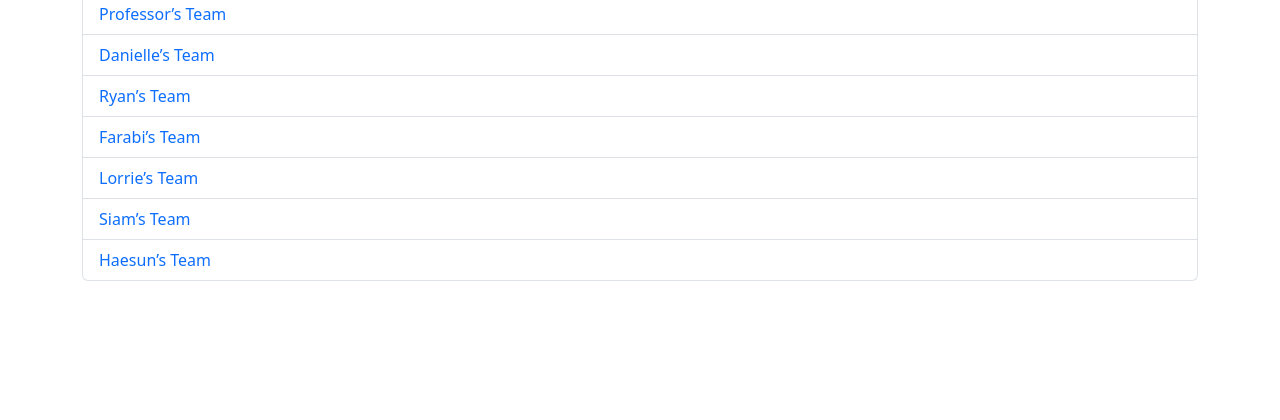
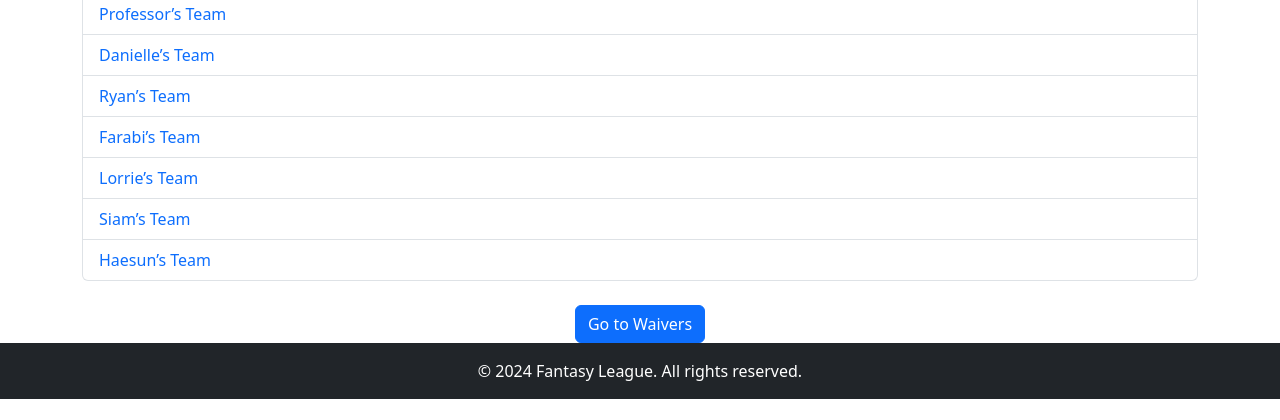
Before and after one commit to jonasdao808/fantasy_league, a Flask app: template templates/league.html in a window 1280 px wide. Shown: the part 380-800 px from the top of the page. Run offline with Flask 3, Linux system fonts and the light colour scheme; the template is opened without the code that fills it: values that come from a table or form of the project are taken from there, others are empty; data comes from the database, SQL or seed files in the repository; parts of the project's set-up code (start-up, migrations or seed data) failed here and were passed over.

Commit message:
Update league.html
added waiver button

```diff
--- a/templates/league.html
+++ b/templates/league.html
@@ -56,6 +56,16 @@
         {% endif %}
     </div>
 
+    <!-- Waiver Button at the Bottom -->
+    <div class="container mt-4 text-center">
+        <a href="{{ url_for('waivers') }}" class="btn btn-primary">Go to Waivers</a>
+    </div>
+
+    <!-- Optional footer -->
+    <footer class="bg-dark text-white text-center py-3">
+        &copy; 2024 Fantasy League. All rights reserved.
+    </footer>
+
     <!-- Bootstrap JS -->
     <script src="https://cdn.jsdelivr.net/npm/bootstrap@5.3.0/dist/js/bootstrap.bundle.min.js"></script>
 </body>
```
